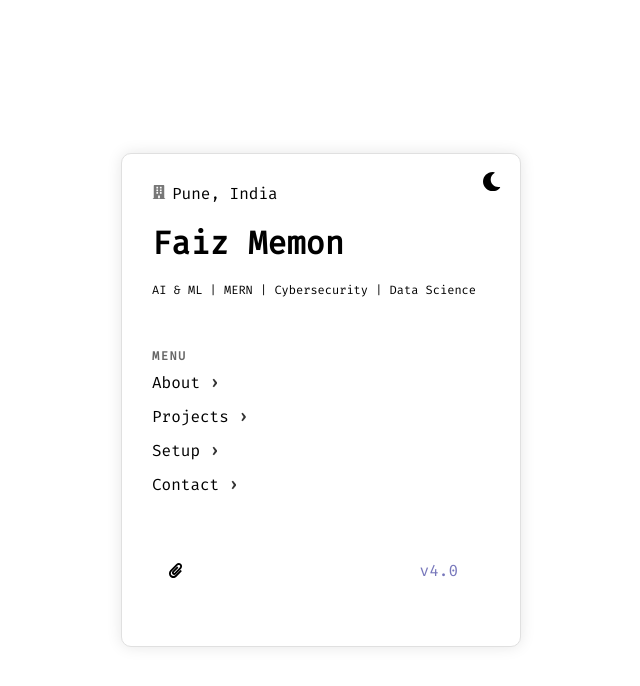
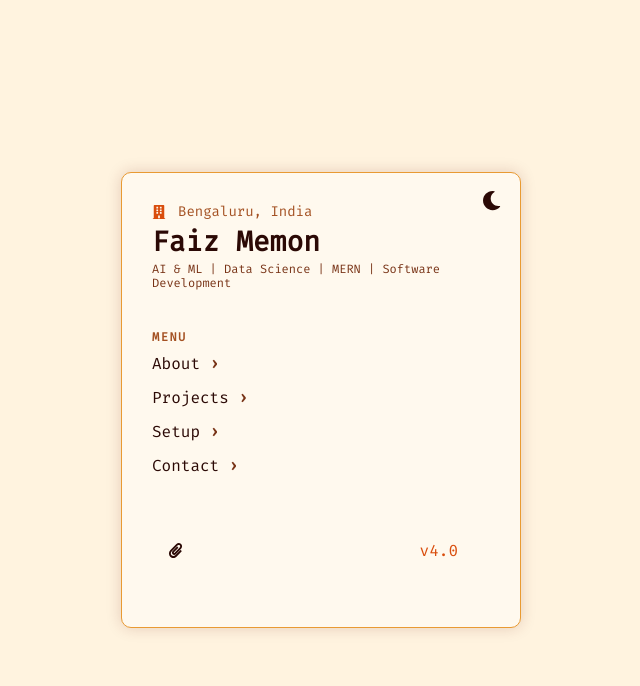
Before and after one commit to Faiz9771/portfolio, a Next.js app: page / in a window 1280 px wide. Shown: the top 686 px of the page, without its empty margins (319-959 px from the left). Built offline with nearby package versions, Linux system fonts and the light colour scheme.

Commit message:
Refresh portfolio with eclipse color palette

```diff
--- a/src/components/Footer.tsx
+++ b/src/components/Footer.tsx
@@ -34,7 +34,7 @@ export default function Footer() {
         style={{
           display: "flex",
           gap: "2rem",
-          color: "#ff79c6", // your pink color
+          color: "var(--accent)",
           position: "absolute",
           left: "50%",
           transform: "translateX(-50%)",
@@ -47,7 +47,7 @@ export default function Footer() {
           target="_blank"
           rel="noopener noreferrer"
           aria-label="LinkedIn"
-          style={{ color: "#777", display: "inline-flex" }}
+          style={{ color: "var(--text-secondary)", display: "inline-flex" }}
           onClick={() => setShowLogos(false)} // Optional: close on click
         >
           <FaLinkedin size={iconSize} />
@@ -57,7 +57,7 @@ export default function Footer() {
           target="_blank"
           rel="noopener noreferrer"
           aria-label="GitHub"
-          style={{ color: "#777", display: "inline-flex" }}
+          style={{ color: "var(--text-secondary)", display: "inline-flex" }}
           onClick={() => setShowLogos(false)}
         >
           <FaGithub size={iconSize} />
@@ -67,7 +67,7 @@ export default function Footer() {
           target="_blank"
           rel="noopener noreferrer"
           aria-label="Instagram"
-          style={{ color: "#777", display: "inline-flex" }}
+          style={{ color: "var(--text-secondary)", display: "inline-flex" }}
           onClick={() => setShowLogos(false)}
         >
           <FaInstagram size={iconSize} />
@@ -77,7 +77,7 @@ export default function Footer() {
       {/* Version text */}
       <div
         className="version"
-        style={{ marginLeft: "auto", marginRight: "1rem", color: "#77b" }}
+        style={{ marginLeft: "auto", marginRight: "1rem", color: "var(--accent)" }}
       >
         v4.0
       </div>
--- a/src/components/Header.tsx
+++ b/src/components/Header.tsx
@@ -2,14 +2,14 @@ import { FaBuilding } from 'react-icons/fa';
 
 export default function Header() {
     return (
-      <header className="mb-8 text-white font-mono">
-        <div className="flex items-center gap-2 text-sm text-zinc-400 mb-2">
-        <FaBuilding style={{ marginRight: 6, fontSize: '14px', color: '#777' }} />
-          <span>Pune, India</span>
+      <header className="header mb-8 font-mono">
+        <div className="location">
+        <FaBuilding style={{ marginRight: 6, fontSize: '14px', color: 'var(--accent)' }} />
+          <span>Bengaluru, India</span>
         </div>
         <h1 className="font-bold text-2xl mb-1">Faiz Memon</h1>
-        <p className="text-zinc-400" style={{ fontSize: '0.75rem' }}>
-  AI & ML | MERN | Cybersecurity | Data Science
+        <p style={{ fontSize: '0.75rem' }}>
+  AI & ML | Data Science | MERN | Software Development
 </p>
       </header>
     );
--- a/src/components/ThemeToggle.tsx
+++ b/src/components/ThemeToggle.tsx
@@ -29,15 +29,15 @@ const ThemeToggle = () => {
         }
 
         .theme-toggle:hover {
-          background: rgba(255, 255, 255, 0.1);
+          background: var(--accent-soft);
         }
 
         .light .theme-toggle {
-          color: #000;
+          color: var(--text-primary);
         }
 
         .light .theme-toggle:hover {
-          background: rgba(0, 0, 0, 0.1);
+          background: var(--accent-soft);
         }
       `}</style>
     </button>
--- a/src/pages/about.tsx
+++ b/src/pages/about.tsx
@@ -123,8 +123,8 @@ export default function About() {
           transition: all 0.2s ease;
         }
         .back-button:hover {
-          color: white;
-          background-color: rgba(255, 255, 255, 0.1);
+          color: var(--text-primary);
+          background-color: var(--accent-soft);
           text-decoration: none;
         }
         .menu {
@@ -226,7 +226,7 @@ export default function About() {
         }
 
         .section-title .icon {
-          color: #4f46e5;
+          color: var(--accent);
           font-size: 22px;
         }
 
--- a/src/pages/setup.tsx
+++ b/src/pages/setup.tsx
@@ -162,8 +162,8 @@ export default function Setup() {
           transition: all 0.2s ease;
         }
         .back-button:hover {
-          color: white;
-          background-color: rgba(255, 255, 255, 0.1);
+          color: var(--text-primary);
+          background-color: var(--accent-soft);
           text-decoration: none;
         }
         .menu {
--- a/src/styles/globals.css
+++ b/src/styles/globals.css
@@ -1,35 +1,47 @@
 @import url('https://fonts.googleapis.com/css2?family=Fira+Mono&display=swap');
 
 :root {
-  /* Light theme (default) */
-  --bg-primary: #ffffff;
-  --bg-secondary: #f5f5f5;
-  --text-primary: #000000;
-  --text-secondary: #333333;
-  --border-color: #e0e0e0;
-  --card-bg: #ffffff;
-  --card-border: #e0e0e0;
-  --nav-bg: rgba(255, 255, 255, 0.9);
-  --nav-border: #e0e0e0;
-  --section-bg: #f9f9f9;
-  --hover-bg: rgba(0, 0, 0, 0.05);
-  --shadow-color: rgba(0, 0, 0, 0.1);
+  /* Sunrise — warm gold and ember, inspired by the reference image. */
+  --bg-primary: #fff3df;
+  --bg-secondary: #ffe1ae;
+  --text-primary: #2b0905;
+  --text-secondary: #783316;
+  --border-color: #e99a32;
+  --card-bg: #fff9ee;
+  --card-border: #e99a32;
+  --nav-bg: rgba(255, 243, 223, 0.9);
+  --nav-border: #e99a32;
+  --section-bg: #ffebc9;
+  --hover-bg: rgba(214, 76, 14, 0.12);
+  --shadow-color: rgba(104, 25, 7, 0.18);
+  --accent: #d94d0c;
+  --accent-strong: #a92c08;
+  --accent-soft: rgba(217, 77, 12, 0.13);
+  --muted: #a45122;
+  --success: #2f7d45;
+  --danger: #ba2917;
 }
 
 .dark {
-  /* Dark theme */
-  --bg-primary: #0a0a0a;
-  --bg-secondary: #111111;
-  --text-primary: #ffffff;
-  --text-secondary: #cccccc;
-  --border-color: #333333;
-  --card-bg: #111111;
-  --card-border: #333333;
-  --nav-bg: rgba(10, 10, 10, 0.9);
-  --nav-border: #333333;
-  --section-bg: #1a1a1a;
-  --hover-bg: rgba(255, 255, 255, 0.1);
-  --shadow-color: rgba(255, 255, 255, 0.05);
+  /* Eclipse — black, burgundy and glowing orange. */
+  --bg-primary: #090504;
+  --bg-secondary: #190806;
+  --text-primary: #fff1d6;
+  --text-secondary: #e7ae76;
+  --border-color: #6d2410;
+  --card-bg: #170907;
+  --card-border: #7d2a10;
+  --nav-bg: rgba(9, 5, 4, 0.9);
+  --nav-border: #6d2410;
+  --section-bg: #250c07;
+  --hover-bg: rgba(255, 133, 22, 0.15);
+  --shadow-color: rgba(255, 97, 10, 0.16);
+  --accent: #ff8516;
+  --accent-strong: #ffad24;
+  --accent-soft: rgba(255, 133, 22, 0.15);
+  --muted: #c76a32;
+  --success: #75c77f;
+  --danger: #ff806b;
 }
 
 html, body, #__next {
@@ -75,7 +87,7 @@ html, body, #__next {
 /* Header styles */
 .header .location {
   font-size: 14px;
-  color: #777;
+  color: var(--muted);
   margin-bottom: 5px;
   display: flex;
   align-items: center;
@@ -90,7 +102,7 @@ html, body, #__next {
 
 .header p {
   margin: 4px 0 0 0;
-  color: #999;
+  color: var(--text-secondary);
   font-size: 16px;
 }
 
@@ -98,7 +110,7 @@ html, body, #__next {
 .menu h2 {
   font-size: 12px;
   letter-spacing: 1.5px;
-  color: #666;
+  color: var(--muted);
   margin-bottom: 10px;
 }
 
@@ -115,13 +127,13 @@ html, body, #__next {
   display: flex;
   justify-content: space-between;
   cursor: pointer;
-  color: #bbb;
+  color: var(--text-secondary);
   font-size: 16px;
   transition: color 0.3s ease;
 }
 
 .menu li:hover {
-  color: white;
+  color: var(--accent);
 }
 
 .menu .arrow {
@@ -130,17 +142,17 @@ html, body, #__next {
 
 /* Footer styles */
 .footer {
-  border-top: 1px solid #444;
+  border-top: 1px solid var(--border-color);
   padding-top: 15px;
   display: flex;
   justify-content: space-between;
   align-items: center;
   font-size: 14px;
-  color: #777;
+  color: var(--muted);
 }
 
 .footer .social-links a {
-  color: #bbb;
+  color: var(--text-secondary);
   margin-right: 20px;
   text-decoration: none;
   display: flex;
@@ -150,11 +162,11 @@ html, body, #__next {
 }
 
 .footer .social-links a:hover {
-  color: white;
+  color: var(--accent);
 }
 
 .footer .version {
-  color: #4ade80; /* green */
+  color: var(--accent);
   font-weight: 600;
 }
 
@@ -245,8 +257,8 @@ html, body, #__next {
 
 .search-input:focus {
   outline: none;
-  border-color: #9ca3af;
-  box-shadow: 0 0 0 2px rgba(156, 163, 175, 0.1);
+  border-color: var(--accent);
+  box-shadow: 0 0 0 2px var(--accent-soft);
   background: var(--card-bg);
 }
 
@@ -273,12 +285,12 @@ html, body, #__next {
 }
 
 .dark .search-input:focus {
-  border-color: #6b7280;
-  box-shadow: 0 0 0 2px rgba(107, 114, 128, 0.1);
+  border-color: var(--accent);
+  box-shadow: 0 0 0 2px var(--accent-soft);
 }
 
 .dark .search-input::placeholder {
-  color: #6b7280;
+  color: var(--muted);
 }
 
 .tech-filter {
@@ -320,7 +332,7 @@ html, body, #__next {
 }
 
 .dropdown-toggle:hover {
-  border-color: #9ca3af;
+  border-color: var(--accent);
 }
 
 .dropdown-toggle::after {
@@ -390,7 +402,7 @@ html, body, #__next {
   background: none;
   border: none;
   border-top: 1px solid var(--border-color);
-  color: #ef4444;
+  color: var(--danger);
   padding: 0.75rem 1rem;
   margin-top: 0.5rem;
   cursor: pointer;
@@ -400,7 +412,7 @@ html, body, #__next {
 }
 
 .clear-filters:hover {
-  background-color: rgba(239, 68, 68, 0.1);
+  background-color: var(--accent-soft);
 }
 
 .no-projects {
```
Also changed, not shown: src/pages/contact.tsx (+10 -10 lines), src/pages/projects.tsx (+21 -21 lines), public/avatar.png.
